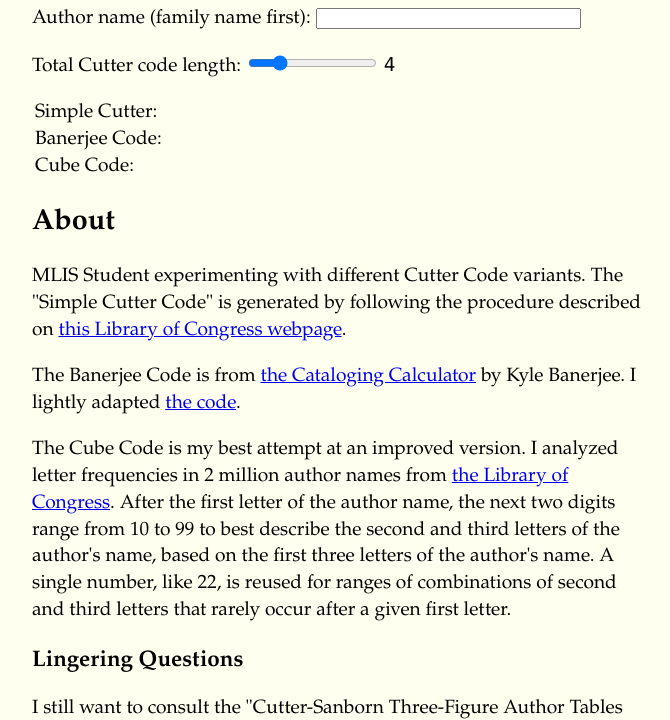
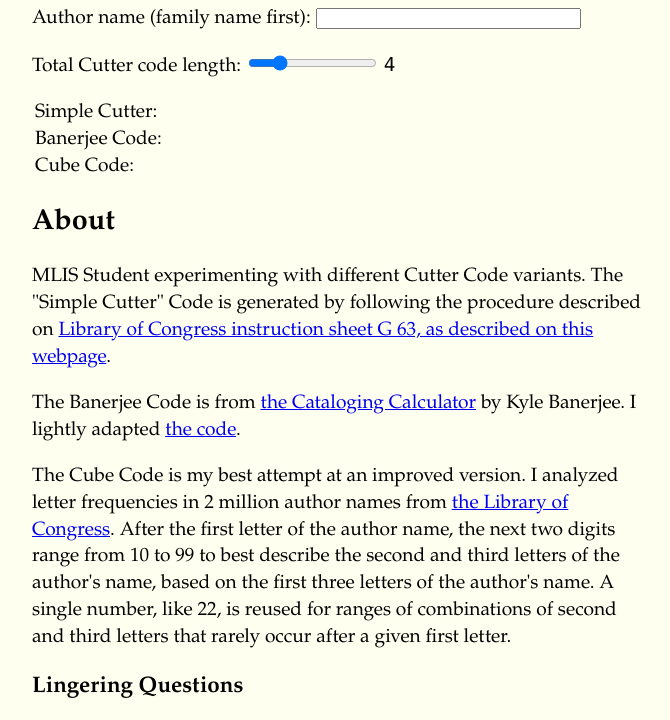
Before and after one commit to sschlink-pratt/info654, a plain HTML site: page cutter-table-comparison/index.html in a window 1280 px wide. Shown: the part 91-811 px from the top of the page, without its empty margins (32-702 px from the left). Drawn offline with Linux system fonts and the light colour scheme.

Commit message:
Documentation updates

```diff
--- a/cutter-table-comparison/index.html
+++ b/cutter-table-comparison/index.html
@@ -77,7 +77,7 @@ ChatGPT says "the Swanson-Swift 1969 revision is standard" version of Cutter-San
 
         <h2>About</h2>
         <p class="about">
-            MLIS Student experimenting with different Cutter Code variants. The "Simple Cutter Code" is generated by following the procedure described on <a href="https://www.loc.gov/aba/pcc/053/table.html">this Library of Congress webpage</a>.
+            MLIS Student experimenting with different Cutter Code variants. The "Simple Cutter" Code is generated by following the procedure described on <a href="https://www.loc.gov/aba/pcc/053/table.html">Library of Congress instruction sheet G 63, as described on this webpage</a>.
         </p>
         <p class="about">
             The Banerjee Code is from <a href="https://catalogingcalculator.com/">the Cataloging Calculator</a> by Kyle Banerjee. I lightly adapted <a href="https://github.com/banerjek/cataloging-calculator/blob/master/cutter.js#L71">the code</a>.
```
